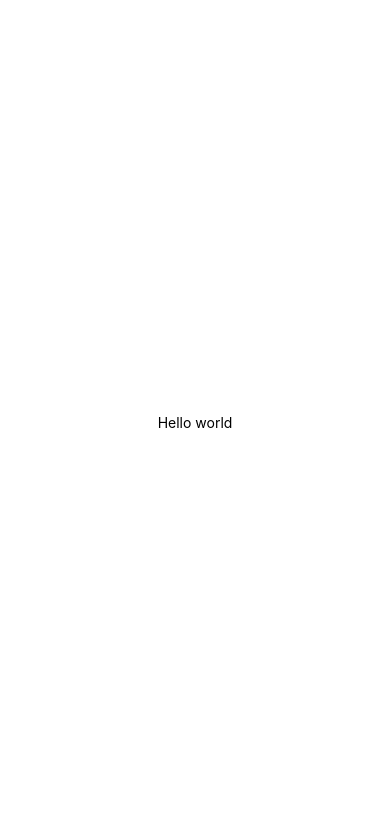
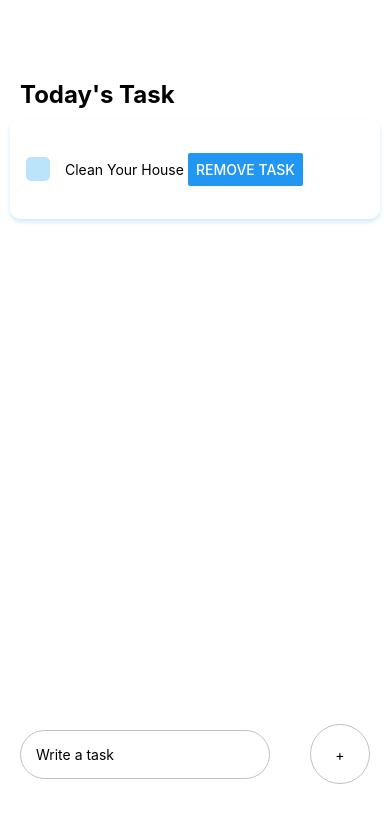
Before and after one commit to baosphoa0403/ReactNativeToDoList, a React Native app: screen / in a window 390 px wide. Shown: the top 822 px of the page. Built offline with nearby package versions, Linux system fonts and the light colour scheme.

Commit message:
crud client react native using react native

```diff
--- a/App.tsx
+++ b/App.tsx
@@ -1,19 +1,29 @@
 import React from 'react';
-import {StyleSheet, Text, View} from 'react-native';
+import {ScrollView, StyleSheet, View} from 'react-native';
+import {Provider} from 'react-redux';
+import CreateTask from './src/component/CreateTask/CreateTask';
+import ListTask from './src/component/ListTask/ListTask';
+import Nav from './src/component/Nav/nav';
+import {store} from './src/component/store/store';
 
 const App = () => {
   return (
-    <View style={styles.container}>
-      <Text>Hello world</Text>
-    </View>
+    <Provider store={store}>
+      <View style={styles.container}>
+        <Nav />
+        <ScrollView>
+          <ListTask />
+        </ScrollView>
+        <CreateTask />
+      </View>
+    </Provider>
   );
 };
 
 const styles = StyleSheet.create({
   container: {
     flex: 1,
-    justifyContent: 'center',
-    alignItems: 'center',
+    backgroundColor: 'white',
   },
 });
 
--- a/package.json
+++ b/package.json
@@ -10,8 +10,11 @@
     "lint": "eslint . --ext .js,.jsx,.ts,.tsx"
   },
   "dependencies": {
+    "@reduxjs/toolkit": "^1.7.1",
     "react": "17.0.2",
-    "react-native": "0.67.1"
+    "react-native": "0.67.1",
+    "react-redux": "^7.2.6",
+    "redux": "^4.1.2"
   },
   "devDependencies": {
     "@babel/core": "^7.12.9",
--- /dev/null
+++ b/src/app/TaskProvider/Task.selector.ts
@@ -0,0 +1,5 @@
+import {RootState} from '../../component/store/store';
+import {ITask} from '../../models/Task';
+
+export const selectListCount = (state: RootState): ITask[] =>
+  state.taskSlice.listTask;
--- /dev/null
+++ b/src/app/TaskProvider/Task.slice.ts
@@ -0,0 +1,45 @@
+import {createSlice, PayloadAction} from '@reduxjs/toolkit';
+import {ITask} from '../../models/Task';
+
+export interface CounterState {
+  value: number;
+  listTask: ITask[];
+  status: 'idle' | 'loading' | 'failed';
+}
+
+const initialState: CounterState = {
+  value: 0,
+  listTask: [{content: 'Clean Your House', id: 1}],
+  status: 'idle',
+};
+
+export const taskSlice = createSlice({
+  name: 'counter',
+  initialState,
+  // The `reducers` field lets us define reducers and generate associated actions
+  reducers: {
+    createTask: (state, action: PayloadAction<string>) => {
+      state.listTask = [
+        ...state.listTask,
+        {content: action.payload, id: Math.random()},
+      ];
+    },
+    removeTask: (state, action: PayloadAction<number>) => {
+      const index = state.listTask.findIndex(item => {
+        return item.id === action.payload;
+      });
+      state.listTask.splice(index, 1);
+    },
+  },
+  // The `extraReducers` field lets the slice handle actions defined elsewhere,
+  // including actions generated by createAsyncThunk or in other slices.
+});
+
+export const {createTask, removeTask} = taskSlice.actions;
+
+// The function below is called a selector and allows us to select a value from
+// the state. Selectors can also be defined inline where they're used instead of
+// in the slice file. For example: `useSelector((state: RootState) => state.counter.value)`
+// export const selectCount = (state: RootState): number => state.counter.value;
+
+export default taskSlice.reducer;
--- /dev/null
+++ b/src/component/CreateTask/CreateTask.tsx
@@ -0,0 +1,71 @@
+import React, {useState} from 'react';
+import {
+  Keyboard,
+  KeyboardAvoidingView,
+  Platform,
+  StyleSheet,
+  Text,
+  TextInput,
+  TouchableOpacity,
+  View,
+} from 'react-native';
+import {useDispatch} from 'react-redux';
+import {createTask} from '../../app/TaskProvider/Task.slice';
+
+const CreateTask = () => {
+  const [task, setTask] = useState<string>('');
+  const dispatch = useDispatch();
+  console.log(task);
+  const handleAddTask = () => {
+    Keyboard.dismiss();
+    dispatch(createTask(task));
+  };
+  return (
+    <KeyboardAvoidingView
+      behavior={Platform.OS === 'ios' ? 'padding' : 'height'}
+      style={styles.writeTaskWrapper}>
+      <TextInput
+        style={styles.input}
+        placeholder={'Write a task'}
+        value={task}
+        onChangeText={text => setTask(text)}
+      />
+      <TouchableOpacity onPress={() => handleAddTask()}>
+        <View style={styles.addWrapper}>
+          <Text>+</Text>
+        </View>
+      </TouchableOpacity>
+    </KeyboardAvoidingView>
+  );
+};
+const styles = StyleSheet.create({
+  input: {
+    paddingVertical: 15,
+    paddingHorizontal: 15,
+    backgroundColor: '#FFF',
+    borderRadius: 60,
+    borderColor: '#C0C0C0',
+    borderWidth: 1,
+    width: 250,
+  },
+  writeTaskWrapper: {
+    position: 'absolute',
+    bottom: 60,
+    width: '100%',
+    flexDirection: 'row',
+    justifyContent: 'space-around',
+    alignItems: 'center',
+  },
+  addWrapper: {
+    width: 60,
+    height: 60,
+    backgroundColor: '#FFF',
+    borderRadius: 60,
+    justifyContent: 'center',
+    alignItems: 'center',
+    borderColor: '#C0C0C0',
+    borderWidth: 1,
+  },
+});
+
+export default CreateTask;
--- /dev/null
+++ b/src/component/ListTask/ListTask.tsx
@@ -0,0 +1,21 @@
+import React from 'react';
+import {SafeAreaView} from 'react-native';
+import {selectListCount} from '../../app/TaskProvider/Task.selector';
+import {useAppSelector} from '../../hook/hook';
+
+import Task from '../Task/Task';
+
+const ListTask = () => {
+  const listTask = useAppSelector(selectListCount);
+
+  return (
+    // eslint-disable-next-line react-native/no-inline-styles
+    <SafeAreaView style={{paddingHorizontal: 10}}>
+      {listTask.map((item, index) => {
+        return <Task item={item} key={index} />;
+      })}
+    </SafeAreaView>
+  );
+};
+
+export default ListTask;
--- /dev/null
+++ b/src/component/Nav/nav.tsx
@@ -0,0 +1,13 @@
+import React from 'react';
+import {Text, View} from 'react-native';
+import {styles} from './style';
+
+const Nav = () => {
+  return (
+    <View style={styles.tasksWrapper}>
+      <Text style={styles.text}>Today's Task</Text>
+    </View>
+  );
+};
+
+export default Nav;
--- /dev/null
+++ b/src/component/Nav/style.ts
@@ -0,0 +1,12 @@
+import {StyleSheet} from 'react-native';
+
+export const styles = StyleSheet.create({
+  tasksWrapper: {
+    paddingTop: 80,
+    paddingHorizontal: 20,
+  },
+  text: {
+    fontSize: 24,
+    fontWeight: '700',
+  },
+});
--- /dev/null
+++ b/src/component/Task/Task.tsx
@@ -0,0 +1,70 @@
+import React from 'react';
+import {Button, StyleSheet, Text, View} from 'react-native';
+import {useDispatch} from 'react-redux';
+import {removeTask} from '../../app/TaskProvider/Task.slice';
+
+import {ITask} from '../../models/Task';
+interface PropsTask {
+  item: ITask;
+}
+
+const Task = ({item}: PropsTask) => {
+  const dispatch = useDispatch();
+  const handleRemoveTask = (id: number) => {
+    dispatch(removeTask(id));
+  };
+  return (
+    <View style={styles.item}>
+      <View style={styles.itemLeft}>
+        <View style={styles.square} />
+        <Text style={styles.itemText}>{item.content} </Text>
+        <Button
+          title="Remove Task"
+          onPress={() => {
+            handleRemoveTask(item.id);
+          }}
+        />
+      </View>
+    </View>
+  );
+};
+const styles = StyleSheet.create({
+  item: {
+    height: 100,
+    marginTop: 10,
+    borderColor: 'white',
+    borderWidth: 1,
+    backgroundColor: '#FFF',
+    padding: 15,
+    borderRadius: 10,
+    flexDirection: 'row',
+    alignItems: 'center',
+    justifyContent: 'space-between',
+    marginBottom: 10,
+    shadowColor: '#55BCF6',
+    shadowOffset: {
+      width: 0,
+      height: 3,
+    },
+    shadowOpacity: 0.29,
+    shadowRadius: 4.65,
+    elevation: 7,
+  },
+  itemLeft: {
+    flexDirection: 'row',
+    alignItems: 'center',
+    flexWrap: 'wrap',
+  },
+  square: {
+    width: 24,
+    height: 24,
+    backgroundColor: '#55BCF6',
+    opacity: 0.4,
+    borderRadius: 5,
+    marginRight: 15,
+  },
+  itemText: {
+    maxWidth: '80%',
+  },
+});
+export default Task;
--- /dev/null
+++ b/src/component/store/store.ts
@@ -0,0 +1,17 @@
+import {Action, configureStore, ThunkAction} from '@reduxjs/toolkit';
+import {taskSlice} from '../../app/TaskProvider/Task.slice';
+
+export const store = configureStore({
+  reducer: {
+    taskSlice: taskSlice.reducer,
+  },
+});
+
+export type AppDispatch = typeof store.dispatch;
+export type RootState = ReturnType<typeof store.getState>;
+export type AppThunk<ReturnType = void> = ThunkAction<
+  ReturnType,
+  RootState,
+  unknown,
+  Action<string>
+>;
--- /dev/null
+++ b/src/hook/hook.ts
@@ -0,0 +1,7 @@
+import {TypedUseSelectorHook, useDispatch, useSelector} from 'react-redux';
+import {AppDispatch, RootState} from '../component/store/store';
+
+// Use throughout your app instead of plain `useDispatch` and `useSelector`
+// eslint-disable-next-line @typescript-eslint/explicit-module-boundary-types
+export const useAppDispatch = () => useDispatch<AppDispatch>();
+export const useAppSelector: TypedUseSelectorHook<RootState> = useSelector;
--- /dev/null
+++ b/src/models/Task.ts
@@ -0,0 +1,4 @@
+export interface ITask {
+  id: number;
+  content: string;
+}
```
Also changed, not shown: 2 other files (tests, documents, lock files or other folders).
